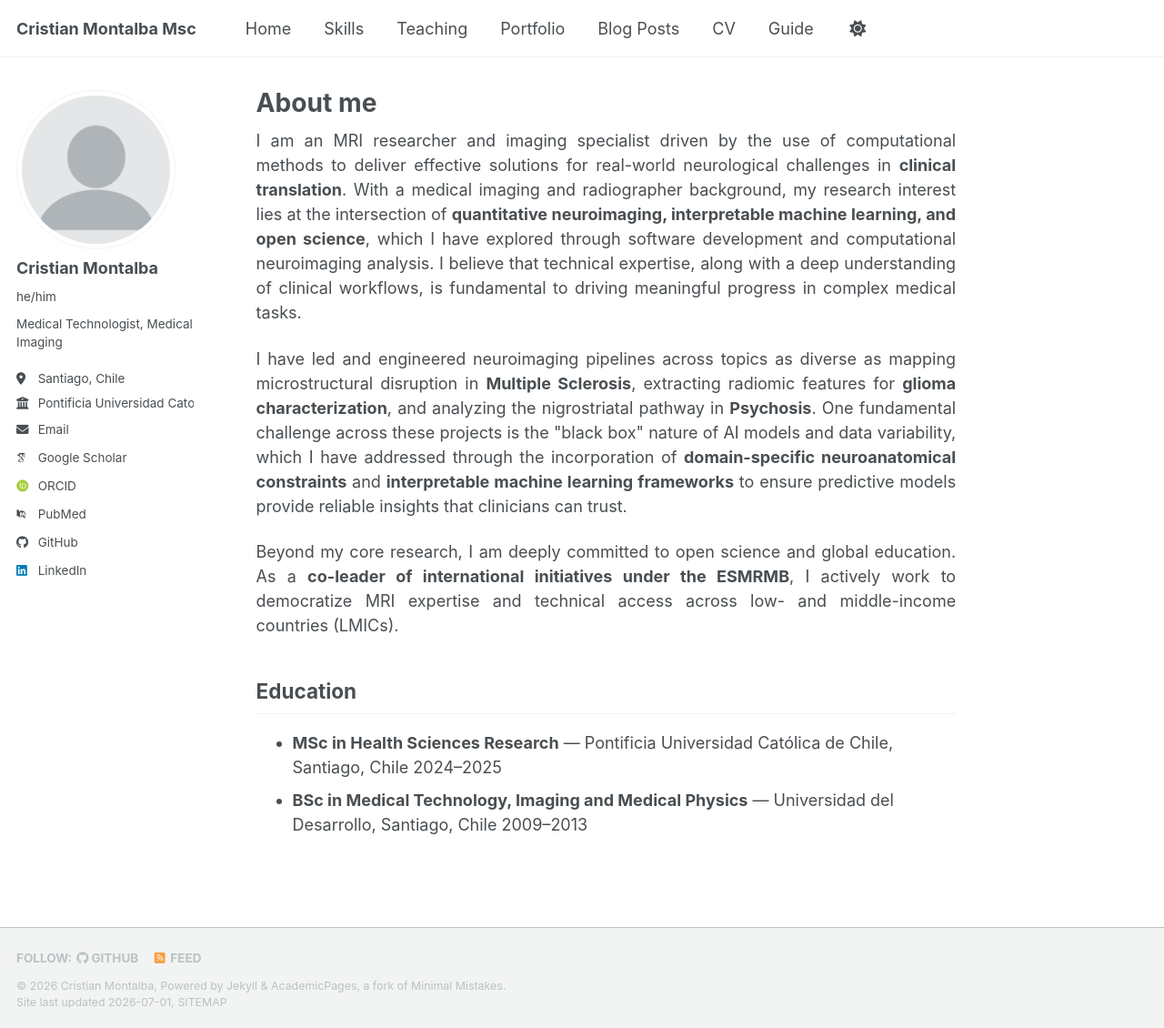
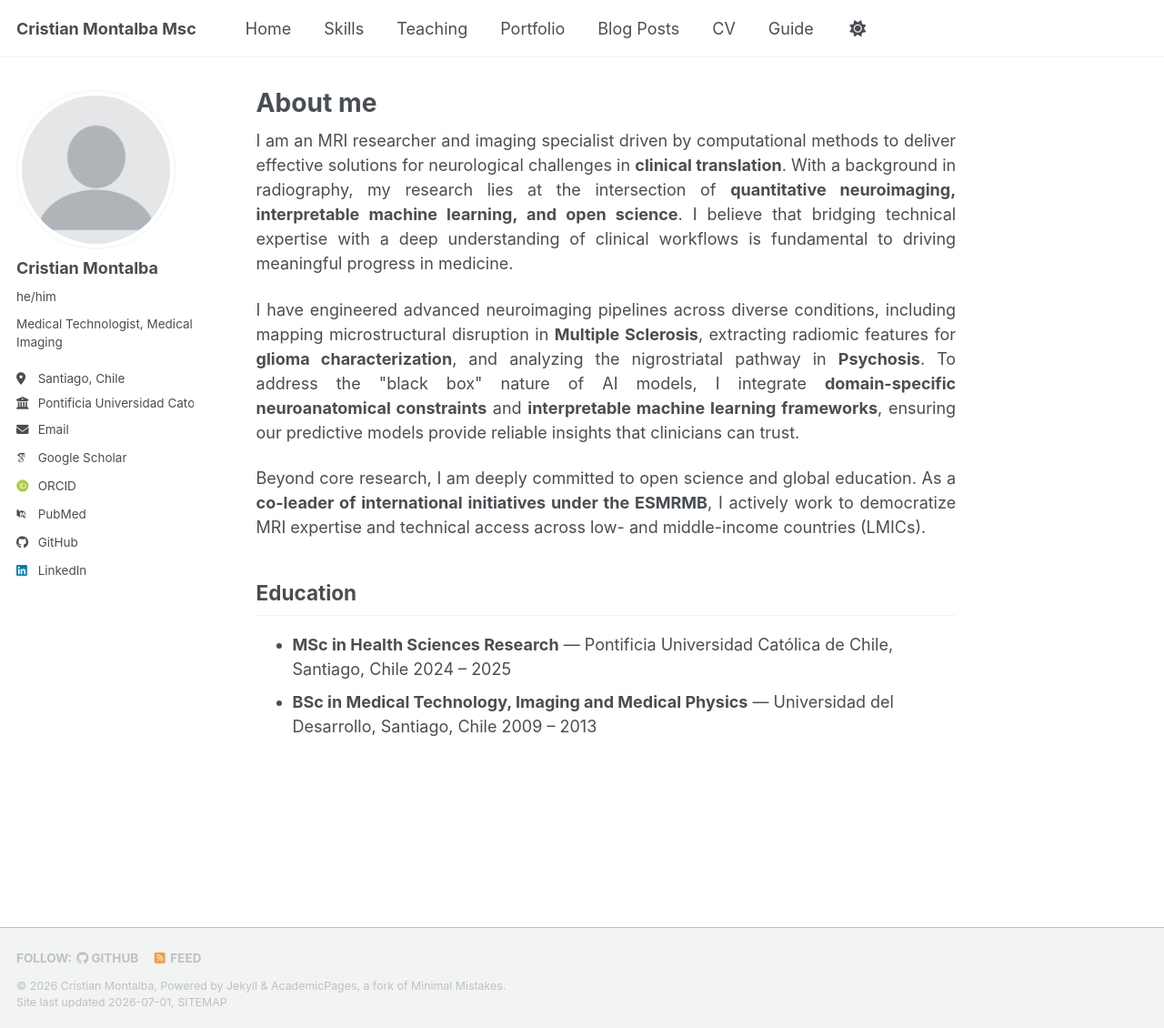
Before and after one commit to cristianmontalba/cristianmontalba.github.io, a Jekyll site: the page built from _pages/about.md, in a window 1280 px wide and 1130 px high. Shown: the whole window at 91% size. Built offline with Jekyll 4.4.1, drawn with Linux system fonts in a browser that asks for light colours; some web fonts are replaced; a script bundle is joined from its source files by our own code; library files that are not in the unit come from our copies.

Commit message:
Update about.md

```diff
--- a/_pages/about.md
+++ b/_pages/about.md
@@ -9,15 +9,19 @@ redirect_from:
 
 <div style="text-align: justify;">
 
-<p>I am an MRI researcher and imaging specialist driven by the use of computational methods to deliver effective solutions for real-world neurological challenges in <strong>clinical translation</strong>. With a medical imaging and radiographer background, my research interest lies at the intersection of <strong>quantitative neuroimaging, interpretable machine learning, and open science</strong>, which I have explored through software development and computational neuroimaging analysis. I believe that technical expertise, along with a deep understanding of clinical workflows, is fundamental to driving meaningful progress in complex medical tasks.</p>
+<div style="text-align: justify;">
 
-<p>I have led and engineered neuroimaging pipelines across topics as diverse as mapping microstructural disruption in <strong>Multiple Sclerosis</strong>, extracting radiomic features for <strong>glioma characterization</strong>, and analyzing the nigrostriatal pathway in <strong>Psychosis</strong>. One fundamental challenge across these projects is the "black box" nature of AI models and data variability, which I have addressed through the incorporation of <strong>domain-specific neuroanatomical constraints</strong> and <strong>interpretable machine learning frameworks</strong> to ensure predictive models provide reliable insights that clinicians can trust.</p>
+<p>I am an MRI researcher and imaging specialist driven by computational methods to deliver effective solutions for neurological challenges in <strong>clinical translation</strong>. With a background in radiography, my research lies at the intersection of <strong>quantitative neuroimaging, interpretable machine learning, and open science</strong>. I believe that bridging technical expertise with a deep understanding of clinical workflows is fundamental to driving meaningful progress in medicine.</p>
 
-<p>Beyond my core research, I am deeply committed to open science and global education. As a <strong>co-leader of international initiatives under the ESMRMB</strong>, I actively work to democratize MRI expertise and technical access across low- and middle-income countries (LMICs).</p>
+<p>I have engineered advanced neuroimaging pipelines across diverse conditions, including mapping microstructural disruption in <strong>Multiple Sclerosis</strong>, extracting radiomic features for <strong>glioma characterization</strong>, and analyzing the nigrostriatal pathway in <strong>Psychosis</strong>. To address the "black box" nature of AI models, I integrate <strong>domain-specific neuroanatomical constraints</strong> and <strong>interpretable machine learning frameworks</strong>, ensuring our predictive models provide reliable insights that clinicians can trust.</p>
+
+<p>Beyond core research, I am deeply committed to open science and global education. As a <strong>co-leader of international initiatives under the ESMRMB</strong>, I actively work to democratize MRI expertise and technical access across low- and middle-income countries (LMICs).</p>
+
+</div>
 
 </div>
 
 ## Education
 
-- **MSc in Health Sciences Research** — Pontificia Universidad Católica de Chile, Santiago, Chile 2024–2025
-- **BSc in Medical Technology, Imaging and Medical Physics** — Universidad del Desarrollo, Santiago, Chile 2009–2013
+- **MSc in Health Sciences Research** — Pontificia Universidad Católica de Chile, Santiago, Chile 2024 – 2025
+- **BSc in Medical Technology, Imaging and Medical Physics** — Universidad del Desarrollo, Santiago, Chile 2009 – 2013
```
